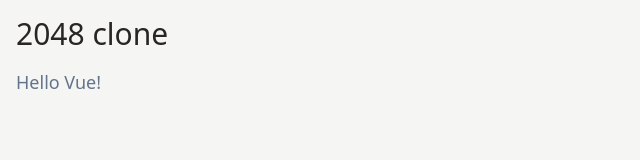
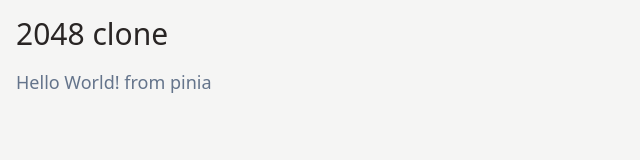
Before and after one commit to alexander-alarcon/2048-vue, a Vue app: page / in a window 1280 px wide. Shown: the top 160 px of the page, without its empty margins (0-640 px from the left). Built offline with nearby package versions, Linux system fonts and the light colour scheme.

Commit message:
Add pinia

```diff
--- a/package.json
+++ b/package.json
@@ -10,6 +10,7 @@
     "prepare": "husky install"
   },
   "dependencies": {
+    "pinia": "^2.0.14",
     "vue": "^3.2.25"
   },
   "devDependencies": {
--- a/src/App.vue
+++ b/src/App.vue
@@ -1,13 +1,10 @@
 <script setup>
-import { ref } from 'vue'
+import useMainStore from './stores/main'
 
-const message = ref('Hello World!')
-
-message.value = 'Hello Vue!'
-
+const mainStore = useMainStore()
 </script>
 
 <template>
   <h1 class="text-3xl text-stone-800 p-4">2048 clone</h1>
-  <p class="text-lg text-slate-500 px-4">{{ message }}</p>
+  <p class="text-lg text-slate-500 px-4">{{ mainStore.message }}</p>
 </template>
--- a/src/main.js
+++ b/src/main.js
@@ -1,6 +1,9 @@
+import { createPinia } from 'pinia';
 import { createApp } from 'vue';
 import App from './App.vue';
 
 import './index.css';
 
-createApp(App).mount('#app');
+const app = createApp(App);
+app.use(createPinia());
+app.mount('#app');
--- /dev/null
+++ b/src/stores/main.js
@@ -0,0 +1,11 @@
+import { defineStore } from 'pinia';
+
+const useMainStore = defineStore('main', {
+  state() {
+    return {
+      message: 'Hello World! from pinia',
+    };
+  },
+});
+
+export default useMainStore;
```
Also changed, not shown: 1 other file (tests, documents, lock files or other folders).
